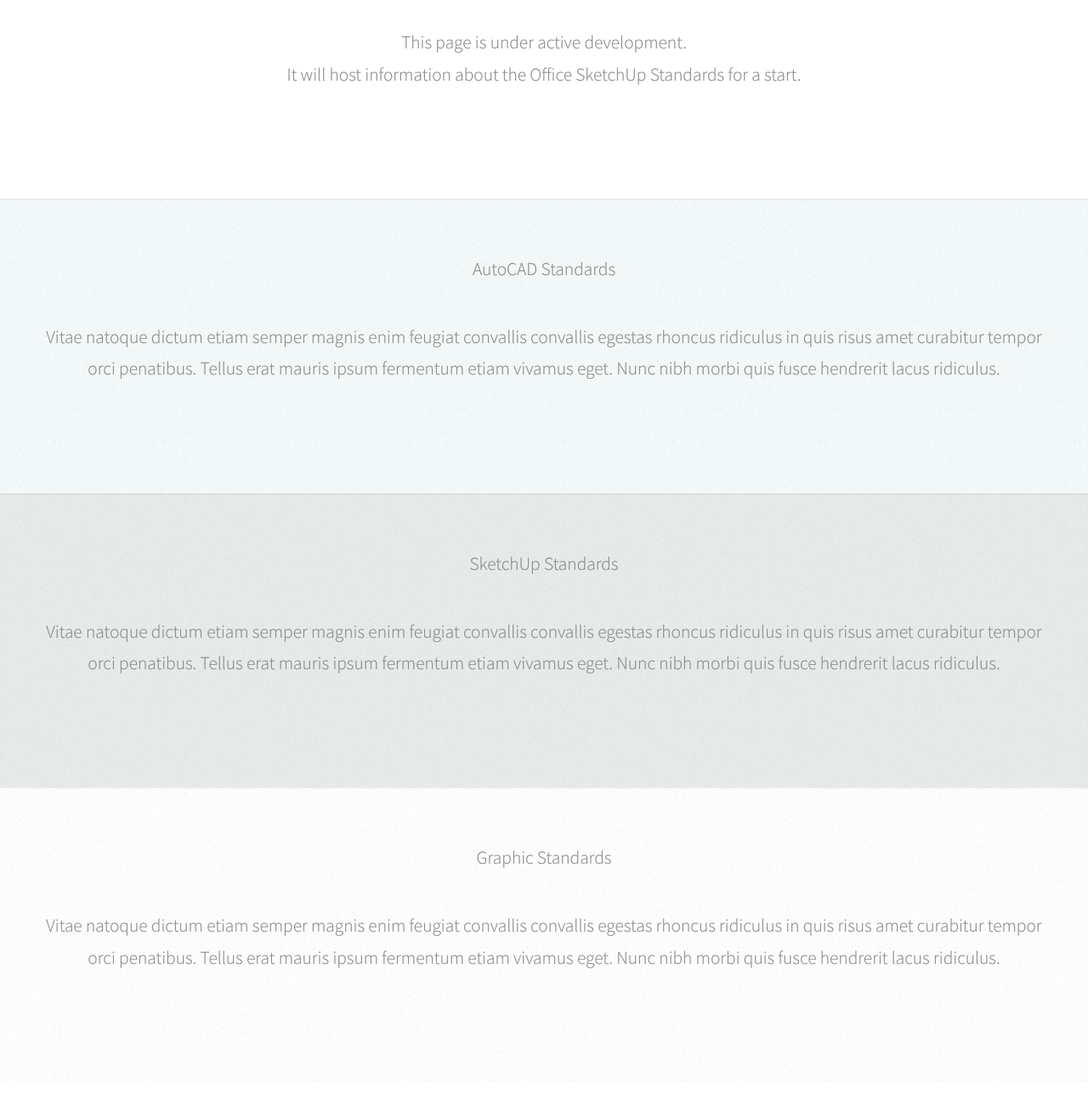
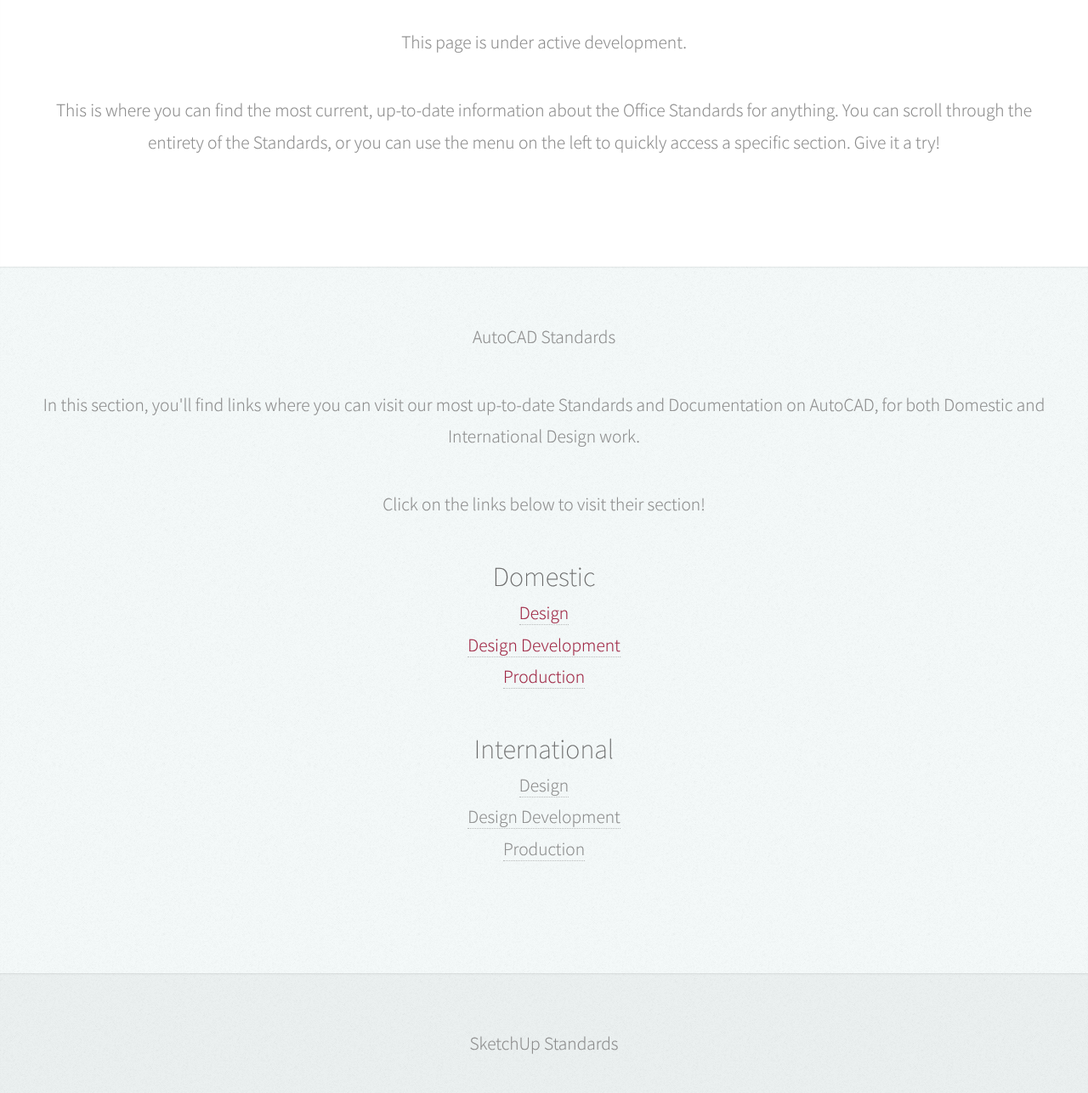
Before and after one commit to mattgordon320/BLA_WEB_DOC, a plain HTML site: page index.html in a window 1280 px wide. Shown: the part 507-1794 px from the top of the page at 85% size. Drawn offline with Linux system fonts and the light colour scheme.

Commit message:
Addition of lists and organization to index.

```diff
--- a/index.html
+++ b/index.html
@@ -7,7 +7,7 @@
 -->
 <html>
 	<head>
-		<title>Prologue by HTML5 UP</title>
+		<title>BLA Office Standards Portal</title>
 		<meta http-equiv="content-type" content="text/html; charset=utf-8" />
 		<meta name="description" content="" />
 		<meta name="keywords" content="" />
@@ -88,10 +88,11 @@
 							<a href="http://ineedchemicalx.deviantart.com/art/Moonscape-381829905" class="image featured"><img src="images/pic01.jpg" alt="" /></a>
 
 							<header>
-								<h2 class="alt">Welcome!<br /> This is the Office Standards Portal.</h2>
+								<h2 class="alt">Welcome to the BLA Office Standards Portal!</h2>
 							</header>
 
-							<p>This page is under active development.<br /> It will host information about the Office SketchUp Standards for a start.</p>
+							<p>This page is under active development.</p>
+							<p>This is where you can find the most current, up-to-date information about the Office Standards for anything. You can scroll through the entirety of the Standards, or you can use the menu on the left to quickly access a specific section. Give it a try!</p>
 
 							<footer>
 							</footer>
@@ -108,10 +109,24 @@
 								<div>AutoCAD Standards</div>
 							</header>
 
-							<p>Vitae natoque dictum etiam semper magnis enim feugiat convallis convallis
-							egestas rhoncus ridiculus in quis risus amet curabitur tempor orci penatibus.
-							Tellus erat mauris ipsum fermentum etiam vivamus eget. Nunc nibh morbi quis
-							fusce hendrerit lacus ridiculus.</p>
+							<p>In this section, you'll find links where you can visit our most up-to-date Standards and Documentation on AutoCAD, for both Domestic and International Design work.</p>
+
+							<p>Click on the links below to visit their section!</p>
+
+								<ul>
+									<h3>Domestic</h3>
+									<li><font color="9C1E3D"><a href="http://www.bassenianlagoni.com/404">Design</a></font></li>
+									<li><font color="9C1E3D"><a href="http://www.bassenianlagoni.com/404">Design Development</a></font></li>
+									<li><font color="9C1E3D"><a href="http://www.bassenianlagoni.com/404">Production</a></font></li>
+								</ul>
+
+								<ul>
+									<h3>International</h3>
+									<li><a href="http://www.bassenianlagoni.com/404">Design</a></li>
+									<li><a href="http://www.bassenianlagoni.com/404">Design Development</a></li>
+									<li><a href="http://www.bassenianlagoni.com/404">Production</a></li>
+								</ul>
+
 
 							<footer>
 							</footer>
@@ -121,7 +136,7 @@
 					</section>
 
 				<!--SketchUp Standards-->
-					<section id="sketchup-standards" class="four">
+					<section id="sketchup-standards" class="three">
 
 						<div class="container">
 
@@ -143,7 +158,7 @@
 
 
 				<!--Graphic Standards-->
-					<section id="graphics-standards" class="five">
+					<section id="graphics-standards" class="four">
 						<div class="container">
 
 							<header>
@@ -154,6 +169,13 @@
 							egestas rhoncus ridiculus in quis risus amet curabitur tempor orci penatibus.
 							Tellus erat mauris ipsum fermentum etiam vivamus eget. Nunc nibh morbi quis
 							fusce hendrerit lacus ridiculus.</p>
+
+							<ul>
+									<h3>Guide Sections</h3>
+										<li><font color="9C1E3D"><a href="http://www.bassenianlagoni.com/404">Color Blocking Guide</a></font></li>
+										<li><font color="9C1E3D"><a href="http://www.bassenianlagoni.com/404">Plans & Elevations</a></font></li>
+										<li><font color="9C1E3D"><a href="http://www.bassenianlagoni.com/404">Production</a></font></li>
+							</ul>
 
 							<footer>
 							</footer>
```
